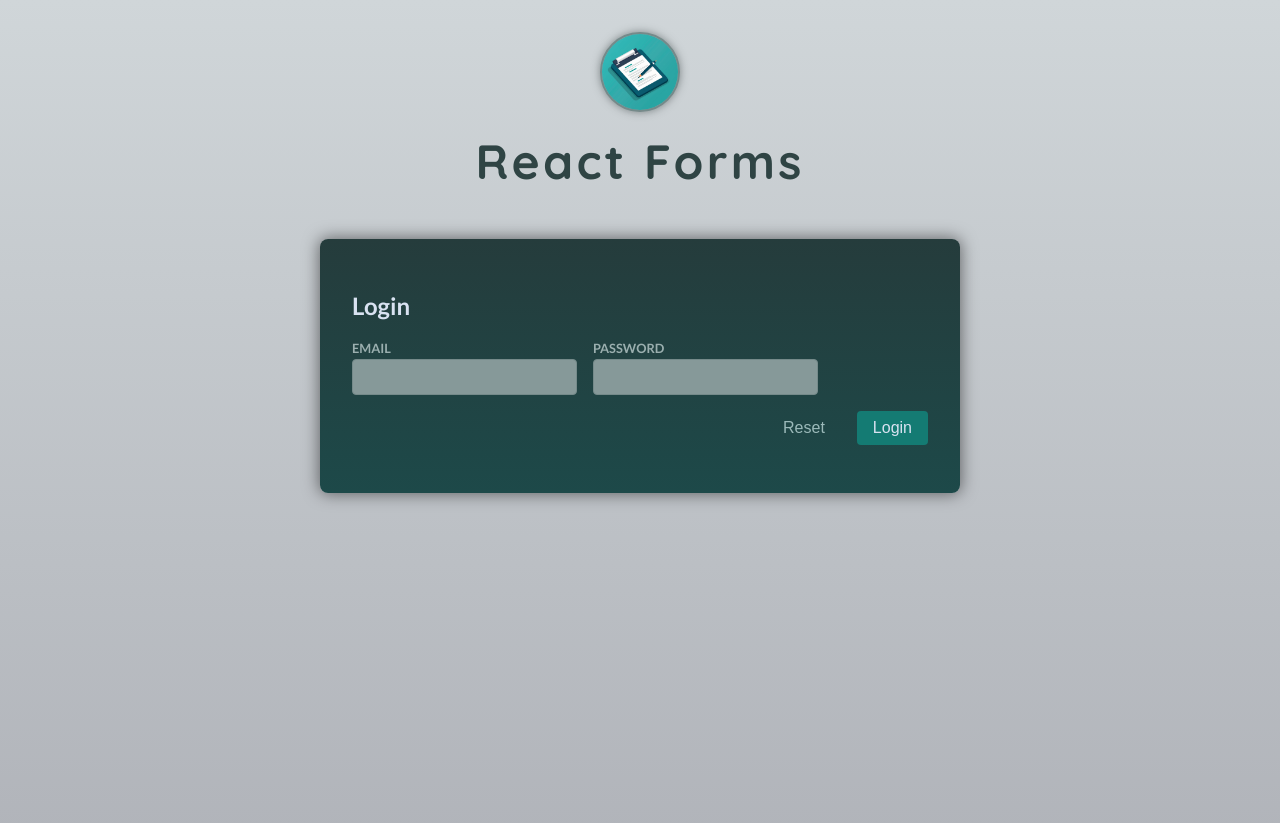
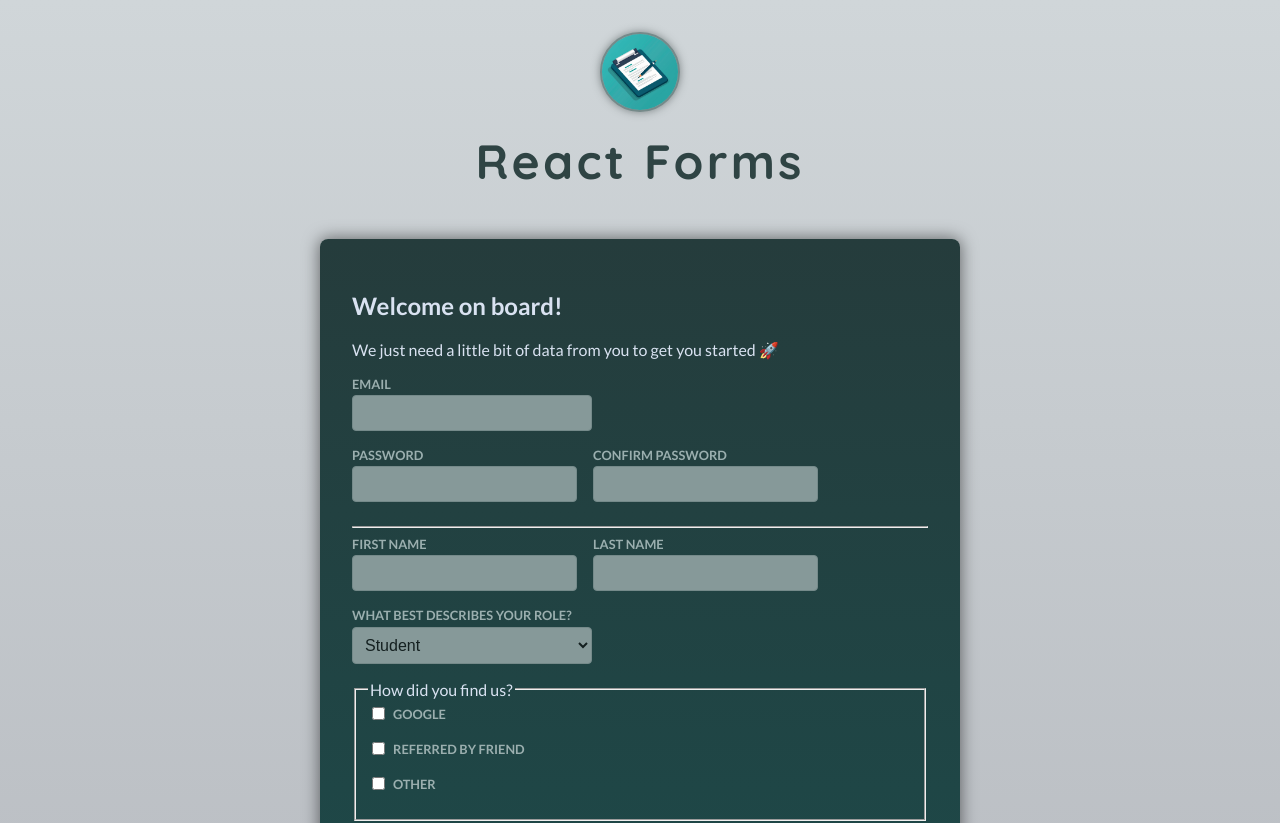
Before and after one commit to VibuRoshin25/react-forms, a React (Vite) app: page / in a window 1280 px wide. Shown: the top 823 px of the page. Built offline with nearby package versions, Linux system fonts and the light colour scheme.

Commit message:
modified:   src/App.jsx 	modified:   src/components/Login.jsx 	new file:   src/components/Signup.jsx

```diff
--- a/src/App.jsx
+++ b/src/App.jsx
@@ -1,11 +1,13 @@
-import Header from './components/Header.jsx';
-import Login from './components/Login.jsx';
+import Header from "./components/Header.jsx";
+import Login from "./components/Login.jsx";
+import Signup from "./components/Signup.jsx";
 
 function App() {
   return (
     <>
       <Header />
       <main>
+        <Signup />
         <Login />
       </main>
     </>
--- a/src/components/Login.jsx
+++ b/src/components/Login.jsx
@@ -6,6 +6,9 @@
 
   function handleSubmit(event) {
     event.preventDefault();
+
+    const enteredEmail = email.current.value;
+    const enteredPassword = password.current.value;
   }
 
   return (
@@ -15,12 +18,12 @@
       <div className="control-row">
         <div className="control no-margin">
           <label htmlFor="email">Email</label>
-          <input id="email" type="email" name="email" />
+          <input id="email" type="email" name="email" ref={email} />
         </div>
 
         <div className="control no-margin">
           <label htmlFor="password">Password</label>
-          <input id="password" type="password" name="password" />
+          <input id="password" type="password" name="password" ref={password} />
         </div>
       </div>
 
--- /dev/null
+++ b/src/components/Signup.jsx
@@ -0,0 +1,105 @@
+export default function Signup() {
+  function handleSubmit(event) {
+    event.preventDefault();
+
+    const fd = new FormData(event.target);
+    const data = Object.fromEntries(fd.entries());
+  }
+
+  return (
+    <form onSubmit={handleSubmit}>
+      <h2>Welcome on board!</h2>
+      <p>We just need a little bit of data from you to get you started 🚀</p>
+
+      <div className="control">
+        <label htmlFor="email">Email</label>
+        <input id="email" type="email" name="email" />
+      </div>
+
+      <div className="control-row">
+        <div className="control">
+          <label htmlFor="password">Password</label>
+          <input id="password" type="password" name="password" />
+        </div>
+
+        <div className="control">
+          <label htmlFor="confirm-password">Confirm Password</label>
+          <input
+            id="confirm-password"
+            type="password"
+            name="confirm-password"
+          />
+        </div>
+      </div>
+
+      <hr />
+
+      <div className="control-row">
+        <div className="control">
+          <label htmlFor="first-name">First Name</label>
+          <input type="text" id="first-name" name="first-name" />
+        </div>
+
+        <div className="control">
+          <label htmlFor="last-name">Last Name</label>
+          <input type="text" id="last-name" name="last-name" />
+        </div>
+      </div>
+
+      <div className="control">
+        <label htmlFor="phone">What best describes your role?</label>
+        <select id="role" name="role">
+          <option value="student">Student</option>
+          <option value="teacher">Teacher</option>
+          <option value="employee">Employee</option>
+          <option value="founder">Founder</option>
+          <option value="other">Other</option>
+        </select>
+      </div>
+
+      <fieldset>
+        <legend>How did you find us?</legend>
+        <div className="control">
+          <input
+            type="checkbox"
+            id="google"
+            name="acquisition"
+            value="google"
+          />
+          <label htmlFor="google">Google</label>
+        </div>
+
+        <div className="control">
+          <input
+            type="checkbox"
+            id="friend"
+            name="acquisition"
+            value="friend"
+          />
+          <label htmlFor="friend">Referred by friend</label>
+        </div>
+
+        <div className="control">
+          <input type="checkbox" id="other" name="acquisition" value="other" />
+          <label htmlFor="other">Other</label>
+        </div>
+      </fieldset>
+
+      <div className="control">
+        <label htmlFor="terms-and-conditions">
+          <input type="checkbox" id="terms-and-conditions" name="terms" />I
+          agree to the terms and conditions
+        </label>
+      </div>
+
+      <p className="form-actions">
+        <button type="reset" className="button button-flat">
+          Reset
+        </button>
+        <button type="submit" className="button">
+          Sign up
+        </button>
+      </p>
+    </form>
+  );
+}
```
